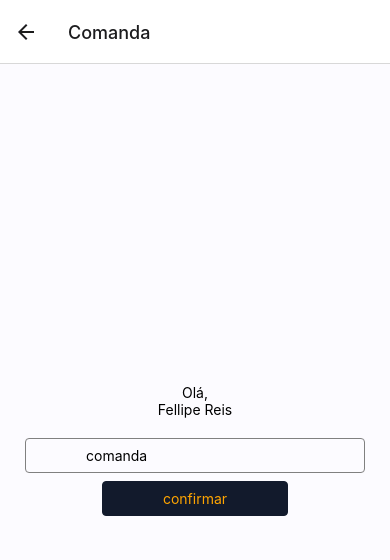
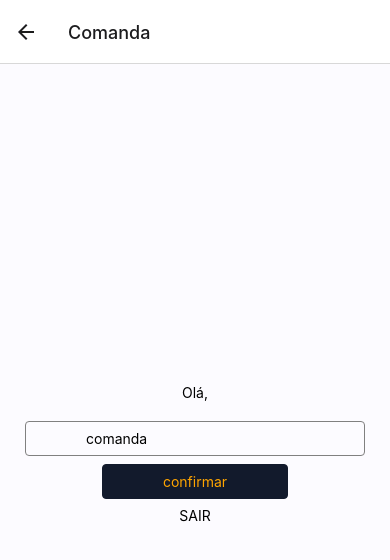
Before and after one commit to Fellipev/comanda, a React Native app: screen /Comanda in a window 390 px wide. Shown: the top 560 px of the page. Built offline with nearby package versions, Linux system fonts and the light colour scheme.

Commit message:
autenticacao de usuario

```diff
--- a/App.js
+++ b/App.js
@@ -8,17 +8,22 @@ import Login from './app/Login';
 
 import { NavigationContainer } from '@react-navigation/native';
 import { createNativeStackNavigator } from '@react-navigation/native-stack';
+import { AuthProvider } from './context/AuthContext';
+
+
 
 const Stack = createNativeStackNavigator();
 
 export default function App() {
   return (
     <NavigationContainer>
-      <Stack.Navigator>
-        <Stack.Screen name="Login" component={Login} />
-        <Stack.Screen name="Comanda" component={Comanda} />
-        <Stack.Screen name="Produtos" component={Produtos} />
-      </Stack.Navigator>
+      <AuthProvider>
+        <Stack.Navigator>
+          <Stack.Screen name="Login" component={Login} />
+          <Stack.Screen name="Comanda" component={Comanda} />
+          <Stack.Screen name="Produtos" component={Produtos} />
+        </Stack.Navigator>
+      </AuthProvider>
     </NavigationContainer>
   );
 }
--- a/app/Comanda/index.jsx
+++ b/app/Comanda/index.jsx
@@ -1,14 +1,28 @@
-import { StyleSheet, Text, View } from "react-native";
+import { StyleSheet, Text, TouchableOpacityBase, View } from "react-native";
 import Button from "../../components/Button";
 import Input from "../../components/Input";
+import { useContext } from "react";
+import { AuthContext } from "../../context/AuthContext";
+import { TouchableOpacity } from "react-native-web";
 
 export default function Comanda({ navigation }) {
+    const { user, logout } = useContext(AuthContext);
+
+    function handleLogout(){
+        logout()
+        navigation.navigate('Login')
+    }
+
     return (
         <View style={styles.container}>
             <Text>Olá,</Text>
-            <Text>Fellipe Reis</Text>
+            <Text>{ user.nome }</Text>
             <Input placeholder="comanda"/>
             <Button onPress={() => navigation.navigate('Produtos')}>confirmar</Button>
+
+            <TouchableOpacity onPress={handleLogout}>
+                <Text>SAIR</Text>
+            </TouchableOpacity>
         </View>
     )
 }
--- a/app/Login/index.jsx
+++ b/app/Login/index.jsx
@@ -3,10 +3,27 @@ import { StatusBar } from 'expo-status-bar';
 import Button from "../../components/Button";
 import Input from "../../components/Input";
 import { styles } from "./style";
+import { AuthContext } from "../../context/AuthContext";
+import { useContext, useState } from "react";
 
 // import { Ionicons } from '@expo/vector-icons';
 
 export default function Login({ navigation }){
+    const { login } = useContext(AuthContext);
+    const [email, setEmail] = useState("");
+    const [senha, setSenha] = useState("");
+    const [error, setError] = useState("");
+
+    function handleLogin(){
+        if(login(email, senha) === "ok"){
+            setError("");
+            navigation.navigate('Comanda');
+        } else {
+            setError("Acesso negado.");
+        }
+    }
+
+
     return(
         <View style={styles.container}>
             <Image
@@ -17,11 +34,12 @@ export default function Login({ navigation }){
 
             <Text>Sistema</Text>
             <Text style={styles.title}>comanda</Text>
-            <Input placeholder='e-mail'/>
-            <Input placeholder='senha' secureTextEntry/>
+            <Input placeholder='e-mail' value={email} onChangeText={setEmail}/>
+            <Input placeholder='senha' secureTextEntry value={senha} onChangeText={setSenha}/>
 
             {/* My button's component! */}
-            <Button onPress={() => navigation.navigate('Comanda')}>entrar</Button>
+            <Button onPress={handleLogin}>entrar</Button>
+            <Text>{error}</Text>
             <StatusBar style="auto" />
         </View>
     )
--- /dev/null
+++ b/context/AuthContext.js
@@ -0,0 +1,33 @@
+import { createContext, useState } from "react";
+
+export const AuthContext = createContext({})
+
+export function AuthProvider({ children }){
+    const [user, setUser] = useState({
+        email: "fellipe@gmail.com"
+    })
+
+    function login(email, senha){
+
+        if(email == "fellipe@gmail.com" && senha == "123") {
+            setUser({
+                nome: "Fellipe",
+                email
+            })
+            return "ok";
+        }
+
+        return "E-mail ou senha inválidos";
+
+    }
+
+    function logout(){
+        setUser(null);
+    }
+
+    return(
+        <AuthContext.Provider value={{user, login, logout}}>
+            {children}
+        </AuthContext.Provider>
+    )
+}
```
